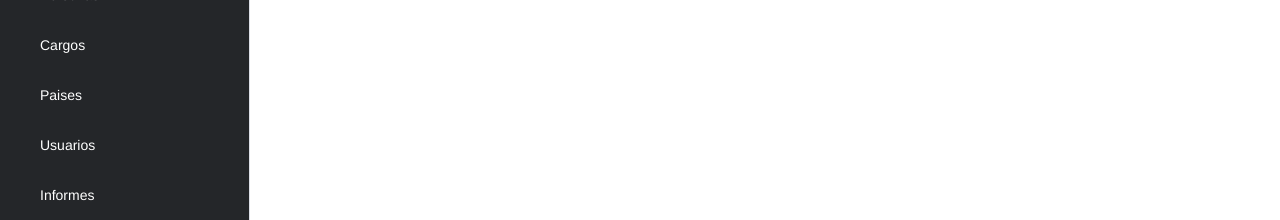
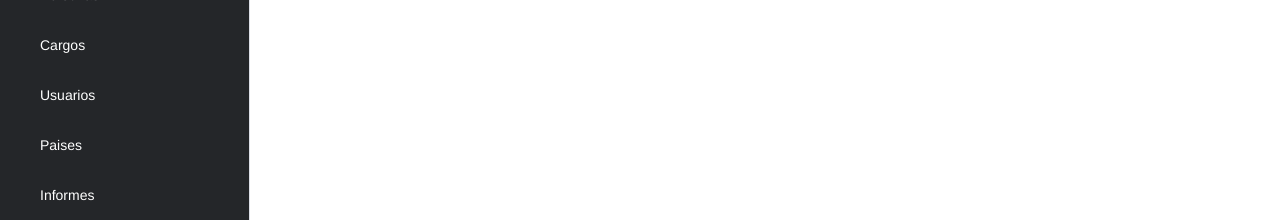
Before and after one commit to alexissena2024/front-app-gestiondocumental, a Vue app: page / in a window 1280 px wide. Both pictures are taken after a click on the element "Administrador". Shown: the part 146-366 px from the top of the page. Built offline with nearby package versions, Linux system fonts and the light colour scheme.

Commit message:
se cambio el orden en el SideBarMneu para dejar de tercera opcion el formulario de usuarios

```diff
--- a/src/components/SideBarMenu.vue
+++ b/src/components/SideBarMenu.vue
@@ -16,8 +16,8 @@
 
             <el-menu-item index="personas">Personas</el-menu-item>
             <el-menu-item index="cargos">Cargos</el-menu-item>
+            <el-menu-item index="usuarios">Usuarios</el-menu-item>
             <el-menu-item index="pais">Paises</el-menu-item>
-            <el-menu-item index="usuarios">Usuarios</el-menu-item>
             <el-menu-item index="informes">Informes</el-menu-item>
             <el-menu-item index="colegios">Colegios</el-menu-item>
             <el-menu-item index="salasistemas">salaSistemas</el-menu-item>
--- a/src/views/usuarios/components/formUsuarios.vue
+++ b/src/views/usuarios/components/formUsuarios.vue
@@ -56,6 +56,7 @@ const formulario = reactive({
 
 
 const cargarDatosFormulario = () => {
+  //Trae todos los campos del formulario cuando se da CLICK en EDITAR*******
   {
     formulario.nombre = props.dataValue[0].nombre
     formulario.apellido_materno = props.dataValue[0].apellido_materno
```
